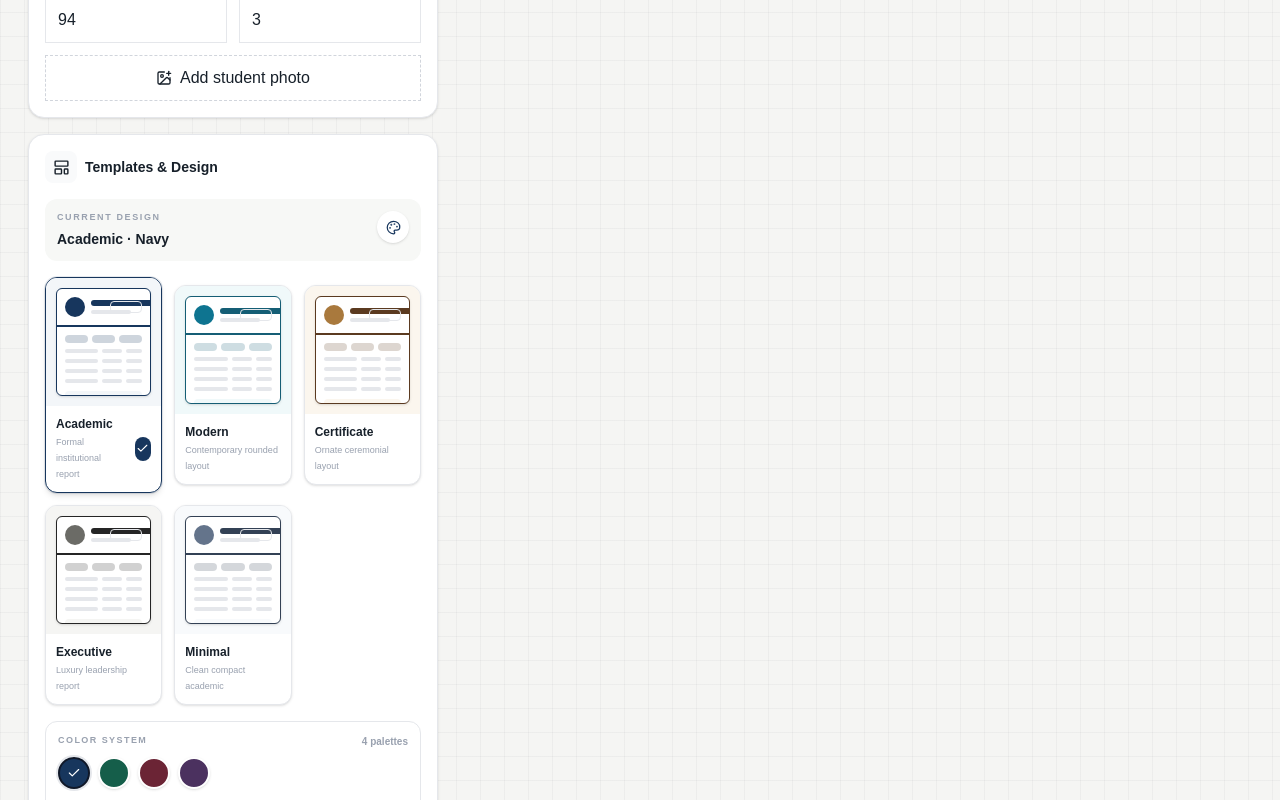
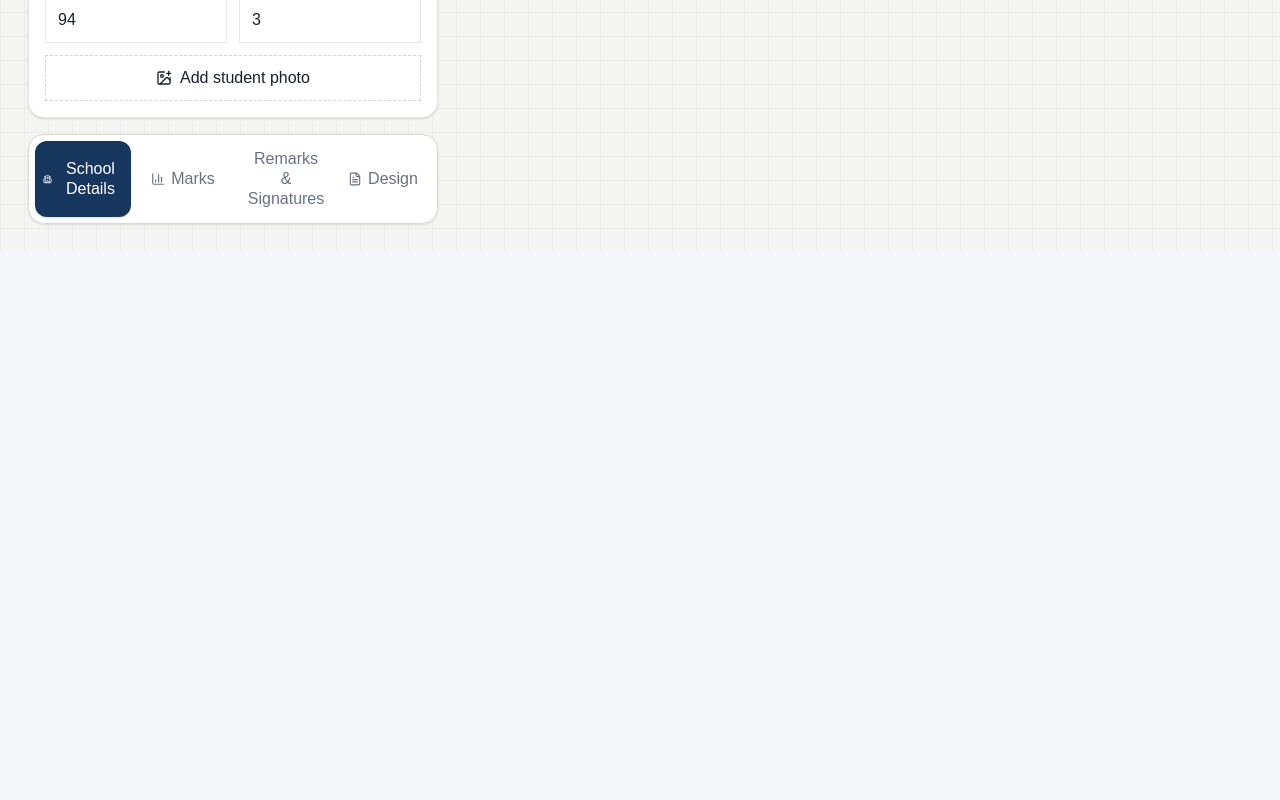
Before and after one commit to merajNizBaloch/gradly, a Next.js app: page / in a window 1280 px wide. Shown: the part 1020-1820 px from the top of the page. After the commit the page ends 1272 px from the top, so only its background shows below. Built offline with nearby package versions, Linux system fonts and the light colour scheme.

Commit message:
Add sidebar section navigation

```diff
--- a/src/app/layout.tsx
+++ b/src/app/layout.tsx
@@ -1,6 +1,7 @@
 import type { Metadata } from "next";
 import "./globals.css";
 import SiteFooter from "./components/site-footer";
+import SidebarTabs from "./components/sidebar-tabs";
 
 export const metadata: Metadata = {
   title: "Gradly — Student Result Generator",
@@ -12,6 +13,7 @@ export default function RootLayout({ children }: Readonly<{ children: React.Reac
     <html lang="en">
       <body>
         {children}
+        <SidebarTabs />
         <SiteFooter />
       </body>
     </html>
```
